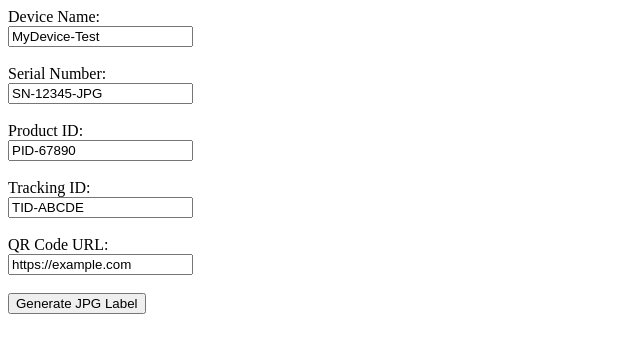
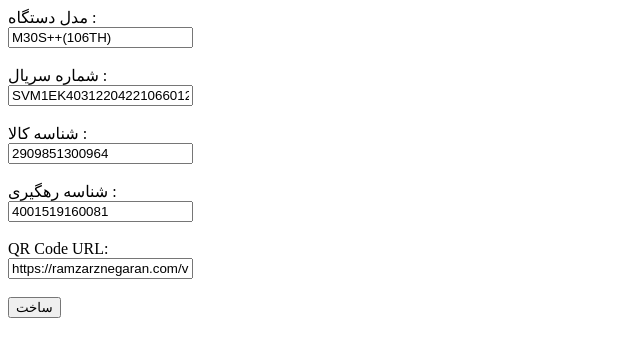
Before and after one commit to alibakhtiari/flask-dxf, a Flask app: page /label in a window 1280 px wide. Shown: the top 357 px of the page, without its empty margins (0-640 px from the left). Run offline with Flask 3, Linux system fonts and the light colour scheme.

Commit message:
Update label generation and template for new format
Refactored label creation to use new image and font file names, updated label.html to use Farsi field labels and default values, and added new image assets. Renamed font file to regular.ttf and adjusted code to match. The label generation endpoint now produces .jpg files with updated data and layout.

```diff
--- a/app.py
+++ b/app.py
@@ -6,8 +6,6 @@ import qrcode
 import os
 
 app = Flask(__name__)
-
-# --- HELPER FUNCTION FOR THE NEW LABEL (SIMPLIFIED AND SILENT) ---
 
 
 def create_label_english(data, qr_url, template_path, font_path, output_path):
@@ -31,7 +29,7 @@ def create_label_english(data, qr_url, template_path, font_path, output_path):
         draw = ImageDraw.Draw(base_image)
         font = ImageFont.truetype(font_path, font_size)
     except FileNotFoundError:
-        return False  # Indicate failure silently
+        return False
 
     qr = qrcode.QRCode(
         version=1,
@@ -46,20 +44,17 @@ def create_label_english(data, qr_url, template_path, font_path, output_path):
 
     base_image.paste(qr_img, qr_position)
 
-    # Simplified loop for English text
     for key, text in data.items():
         draw.text(
             coordinates[key],
-            text,  # Use the text directly
+            text,
             font=font,
             fill=text_color,
-            anchor="ra"  # Right-align the text
+            anchor="ra"
         )
 
     base_image.save(output_path)
-    return True  # Indicate success
-
-# --- EXISTING ENDPOINTS (UNCHANGED) ---
+    return True
 
 
 @app.route("/", methods=["POST"])
@@ -160,6 +155,7 @@ def generate_png():
         return render_template("denied.html")
 
 
+# @app.route('/label', methods=["POST"])
 @app.route('/label', methods=["GET", "POST"])
 def generate_new_label():
     referring_url = request.referrer
@@ -178,11 +174,9 @@ def generate_new_label():
             return "Missing form data (serial_number, qr_code_url)", 400
 
         template_file = "clean.jpg"
-        font_file = "Vazirmatn-Regular.ttf"
-        # --- CHANGED: Output file extension is now .jpg ---
+        font_file = "regular.ttf"
         output_file = f"{serial_num}_label.jpg"
 
-        # Call the simplified label creation function
         success = create_label_english(
             label_data, qr_code_url, template_file, font_file, output_file)
 
@@ -191,6 +185,7 @@ def generate_new_label():
         else:
             return "Failed to create label image.", 500
     else:
+        # return render_template("denied.html")
         return render_template("label.html")
 
 
--- a/templates/label.html
+++ b/templates/label.html
@@ -5,22 +5,22 @@
 </head>
 <body>
 <form action="/label" method="post" enctype="multipart/form-data">
-    <label for="device_name">Device Name:</label><br>
-    <input type="text" id="device_name" name="device_name" value="MyDevice-Test"><br><br>
+    <label for="device_name">مدل دستگاه	:</label><br>
+    <input type="text" id="device_name" name="device_name" value="M30S++(106TH)"><br><br>
 
-    <label for="serial_number">Serial Number:</label><br>
-    <input type="text" id="serial_number" name="serial_number" value="SN-12345-JPG"><br><br>
+    <label for="serial_number">شماره سریال :</label><br>
+    <input type="text" id="serial_number" name="serial_number" value="SVM1EK403122042210660123933A45798"><br><br>
 
-    <label for="product_id">Product ID:</label><br>
-    <input type="text" id="product_id" name="product_id" value="PID-67890"><br><br>
+    <label for="product_id">شناسه کالا	:</label><br>
+    <input type="text" id="product_id" name="product_id" value="2909851300964"><br><br>
 
-    <label for="tracking_id">Tracking ID:</label><br>
-    <input type="text" id="tracking_id" name="tracking_id" value="TID-ABCDE"><br><br>
+    <label for="tracking_id">شناسه رهگیری	:</label><br>
+    <input type="text" id="tracking_id" name="tracking_id" value="4001519160081"><br><br>
 
     <label for="qr_code_url">QR Code URL:</label><br>
-    <input type="text" id="qr_code_url" name="qr_code_url" value="https://example.com"><br><br>
+    <input type="text" id="qr_code_url" name="qr_code_url" value="https://ramzarznegaran.com/view/devices/entry/svm1ek403122042210660123933a4579818533/"><br><br>
 
-    <input type="submit" value="Generate JPG Label">
+    <input type="submit" value="ساخت">
 </form>
 
 </body>
```
Also changed, not shown: SVM1EK403122042210660123933A45798_label.jpg (added), clean-org.jpg (added), clean.jpg (added), regular.ttf (renamed from Vazirmatn-Regular.ttf).
